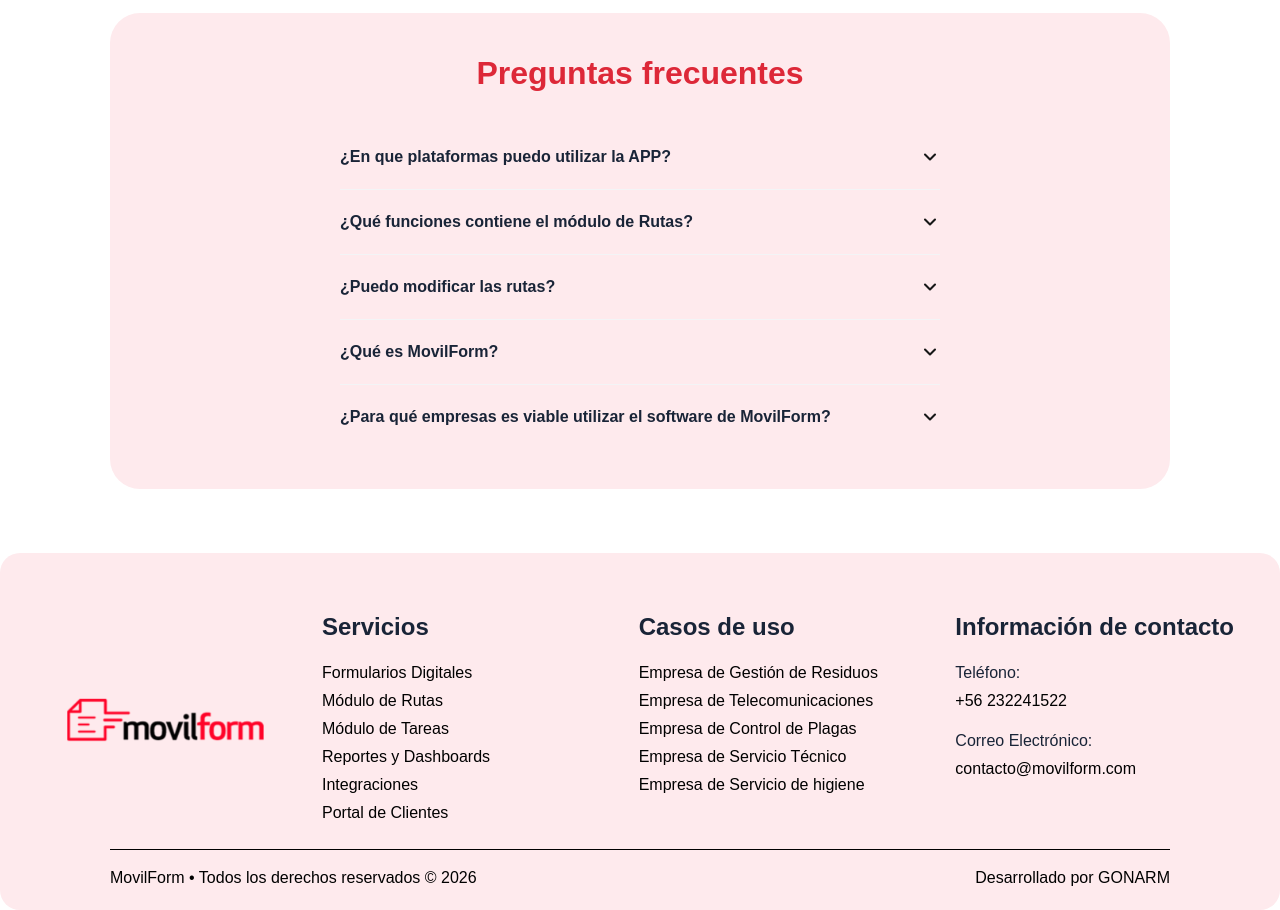
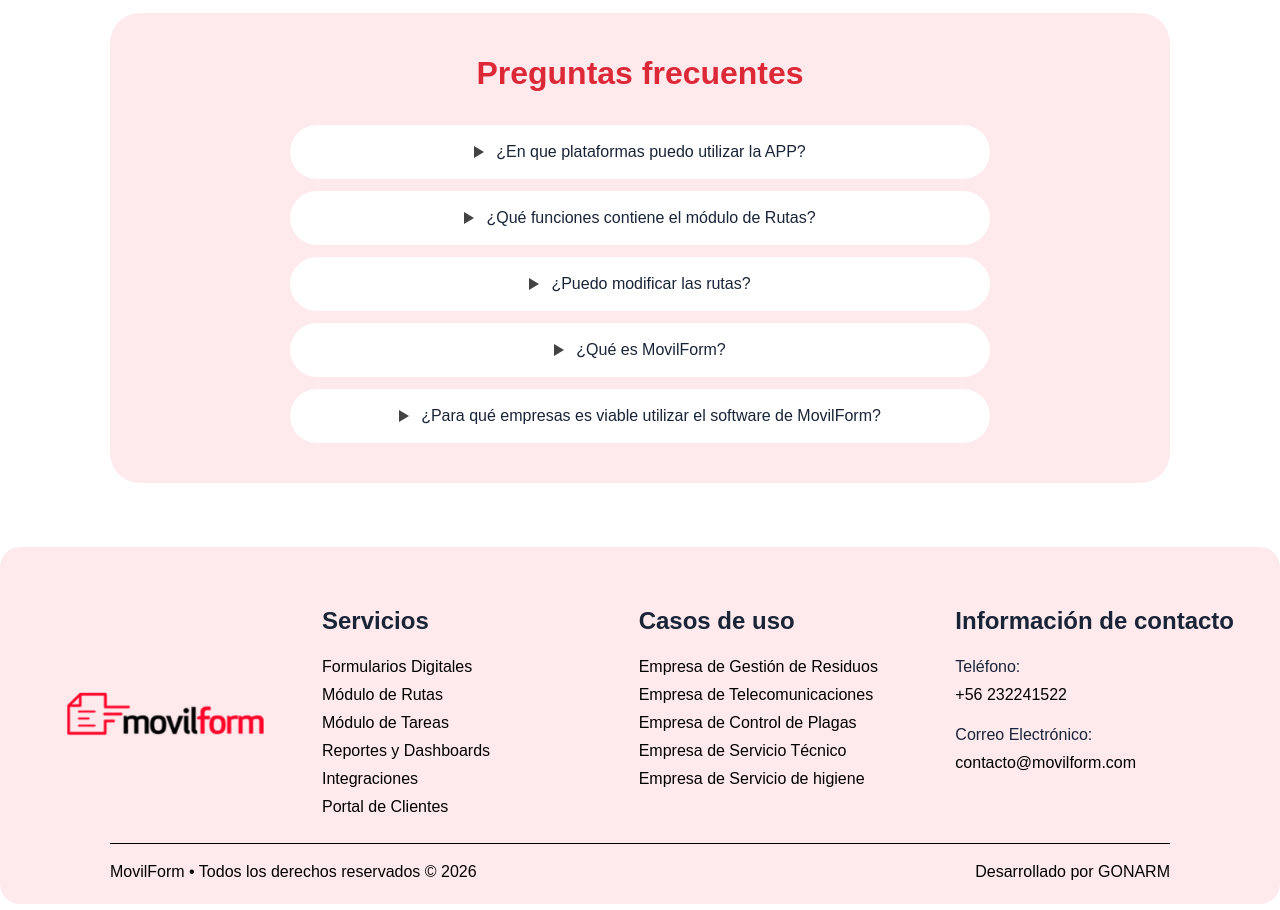
Before and after one commit to JeanGeros/movilform-gonarm, a Next.js app: page /soporte in a window 1280 px wide. Shown: the part 840-1750 px from the top of the page. Built offline with nearby package versions, Linux system fonts and the light colour scheme; a web font is replaced by a local one.

Commit message:
feat: redesign FAQ accordion with smooth grid animation and triangle icon

```diff
--- a/app/soporte/page.tsx
+++ b/app/soporte/page.tsx
@@ -12,7 +12,7 @@
   },
   {
     q: "¿Qué funciones contiene el módulo de Rutas?",
-    a: "El módulo de Rutas permite planificar y optimizar las visitas a clientes, asignar técnicos, registrar actividades en terreno y recibir reportes en línea de las tareas ejecutadas.",
+    a: `En el modulo de rutas puede planificar rutas para tus empleados, puede optimizar estas rutas de tus colaboradores considerando distintos factores como: La disponibilidad de tus clientes, la jornada laboral de tus colaboradores, el consumo del combustible, etc…\n\nAdicional a esto desde la pagina web se puede realizar un seguimiento el tiempo real de los colaboradores en ruta y la cantidad de puntos de servicios que tienen pendiente.`,
   },
   {
     q: "¿Puedo modificar las rutas?",
@@ -28,14 +28,13 @@
   },
 ];
 
-function ChevronIcon({ open }: { open: boolean }) {
+function TriangleIcon({ open }: { open: boolean }) {
   return (
     <svg
-      width="20" height="20" viewBox="0 0 24 24" fill="none"
-      stroke="currentColor" strokeWidth="2.5" strokeLinecap="round" strokeLinejoin="round"
-      className={`transition-transform duration-200 flex-shrink-0 ${open ? "rotate-180" : ""}`}
+      width="10" height="12" viewBox="0 0 10 12" fill="#434343"
+      className={`flex-shrink-0 transition-transform duration-200 ${open ? "rotate-90" : ""}`}
     >
-      <polyline points="6 9 12 15 18 9" />
+      <polygon points="0,0 10,6 0,12" />
     </svg>
   );
 }
@@ -98,25 +97,32 @@
           <h2 className="font-satoshi text-[32px] font-extrabold text-[#dd2838] text-center leading-[40px] mb-8">
             Preguntas frecuentes
           </h2>
-          <div className="max-w-[600px] mx-auto flex flex-col divide-y divide-gray-100">
-            {FAQS.map((faq, i) => (
+          <div className="max-w-[700px] mx-auto flex flex-col gap-3">
+            {FAQS.map((faq, i) => {
+              const isOpen = openFaq === i;
+              return (
                 <div key={i}>
                   <button
-                  onClick={() => setOpenFaq(openFaq === i ? null : i)}
-                  className="w-full flex items-center justify-between gap-4 py-5 text-left"
+                    onClick={() => setOpenFaq(isOpen ? null : i)}
+                    className="w-full flex items-center justify-center gap-3 bg-white rounded-full px-6 py-4 text-left"
                   >
-                  <span className="font-satoshi text-[16px] font-semibold text-[#192437] leading-[24px]">
+                    <TriangleIcon open={isOpen} />
+                    <span className={`font-satoshi text-[16px] leading-[22px] transition-colors duration-300 ${isOpen ? "text-[#434343]" : "text-[#192437]"}`}>
                       {faq.q}
                     </span>
-                  <ChevronIcon open={openFaq === i} />
                   </button>
-                {openFaq === i && (
-                  <p className="font-satoshi pb-5 text-[15px] text-[#3f4648] leading-[26px]">
+                  <div className={`grid transition-all duration-300 ease-in-out ${isOpen ? "grid-rows-[1fr] opacity-100 mt-1" : "grid-rows-[0fr] opacity-0"}`}>
+                    <div className="overflow-hidden">
+                      <div className="bg-white rounded-[20px] px-6 py-4">
+                        <p className="font-satoshi text-[16px] text-[#3f4648] leading-[26px] whitespace-pre-line">
                           {faq.a}
                         </p>
-                )}
                       </div>
-            ))}
+                    </div>
+                  </div>
+                </div>
+              );
+            })}
           </div>
         </section>
 
```
Lines whose indentation alone changed are shown as unchanged.
